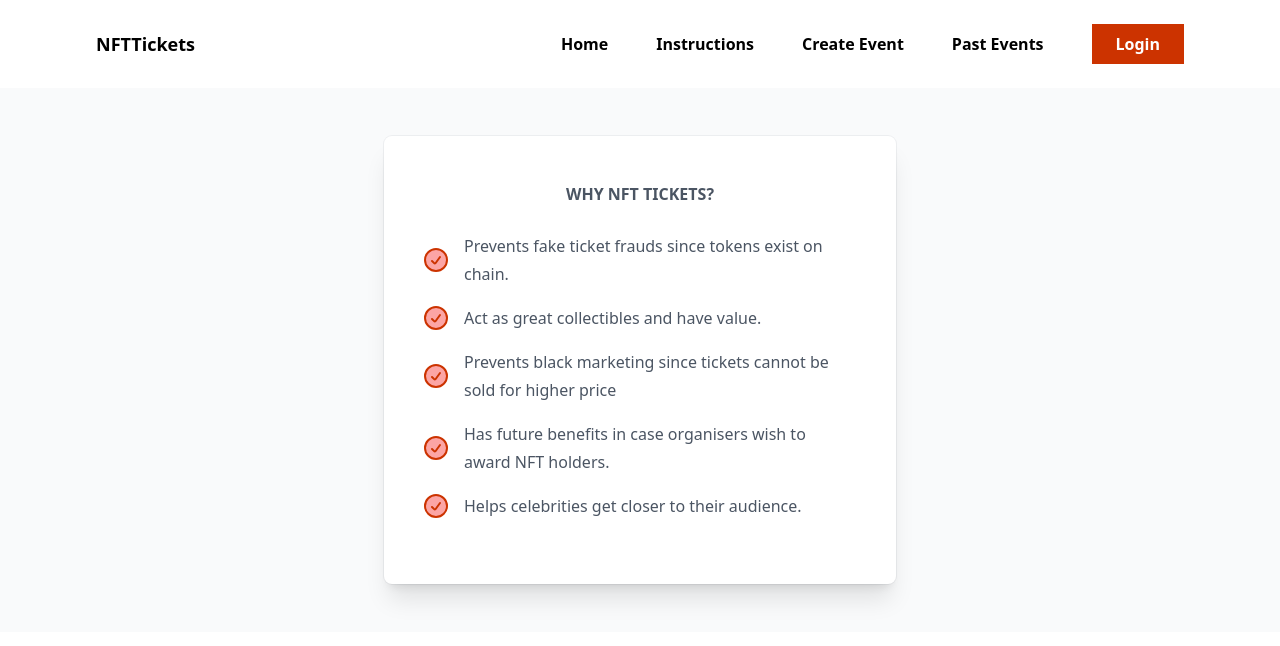
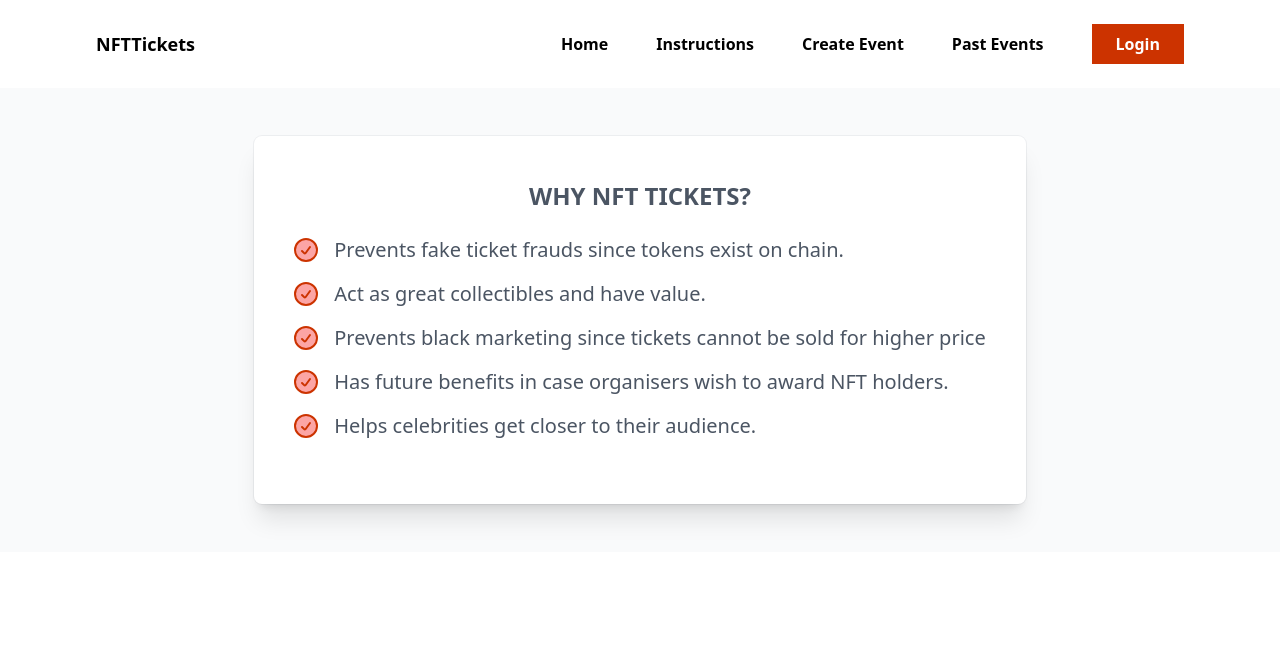
Before and after one commit to adityabisht02/Decentralised-Ticketing-Based-On-NFTs, a React (Create React App) app in the folder client/: page / in a window 1280 px wide. Shown: the top 646 px of the page. Built offline with nearby package versions, Linux system fonts and the light colour scheme.

Commit message:
font change

```diff
--- a/client/src/Organiser/Home/Instructions.js
+++ b/client/src/Organiser/Home/Instructions.js
@@ -3,11 +3,11 @@ import React from "react";
 function Instructions() {
   return (
     <div className="relative flex flex-col justify-center overflow-hidden bg-gray-50 py-3 px-3 sm:py-12 ">
-      <div className="relative bg-white px-3 pt-3 pb-8 shadow-xl ring-1 ring-gray-900/5 sm:mx-auto sm:max-w-lg sm:rounded-lg sm:px-10">
+      <div className="relative bg-white px-3 pt-3 pb-8 shadow-xl ring-1 ring-gray-900/5 sm:mx-auto  sm:rounded-lg sm:px-10">
         <div className="mx-auto ">
           <div className="divide-y divide-gray-300/50">
             <div className="space-y-6 py-8 text-base leading-7 text-gray-600">
-              <p className="text-center font-bold ">WHY NFT TICKETS?</p>
+              <p className="text-center font-bold text-2xl">WHY NFT TICKETS?</p>
               <ul className="space-y-4">
                 <li className="flex items-center">
                   <svg
@@ -21,7 +21,7 @@ function Instructions() {
                       fill="none"
                     />
                   </svg>
-                  <p className="ml-4">
+                  <p className="ml-4 text-xl">
                     Prevents fake ticket frauds since tokens exist on chain.
                   </p>
                 </li>
@@ -37,7 +37,7 @@ function Instructions() {
                       fill="none"
                     />
                   </svg>
-                  <p className="ml-4">
+                  <p className="ml-4 text-xl">
                     Act as great collectibles and have value.
                   </p>
                 </li>
@@ -53,7 +53,7 @@ function Instructions() {
                       fill="none"
                     />
                   </svg>
-                  <p className="ml-4">
+                  <p className="ml-4 text-xl">
                     Prevents black marketing since tickets cannot be sold for
                     higher price
                   </p>
@@ -70,7 +70,7 @@ function Instructions() {
                       fill="none"
                     />
                   </svg>
-                  <p className="ml-4">
+                  <p className="ml-4 text-xl">
                     Has future benefits in case organisers wish to award NFT
                     holders.
                   </p>
@@ -87,7 +87,7 @@ function Instructions() {
                       fill="none"
                     />
                   </svg>
-                  <p className="ml-4">
+                  <p className="ml-4 text-xl">
                     Helps celebrities get closer to their audience.
                   </p>
                 </li>
```
